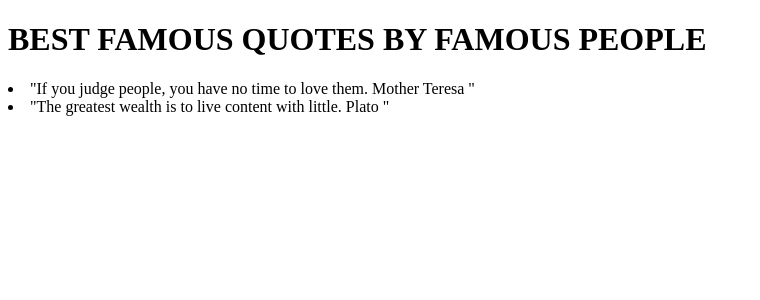
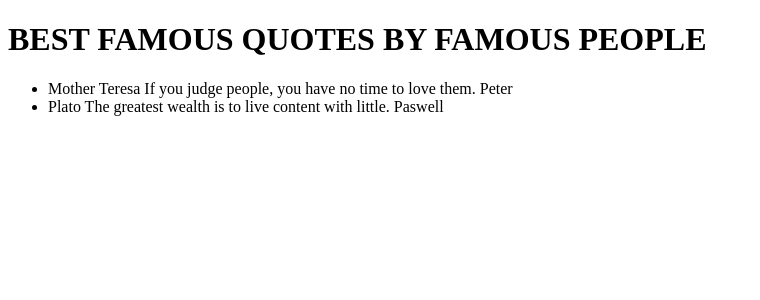
Before and after one commit to peterndungukamau/Quotes-App, an Angular app: page / in a window 1280 px wide. Shown: the top 300 px of the page, without its empty margins (0-760 px from the left). Built offline with nearby package versions, Linux system fonts and the light colour scheme.

Commit message:
add quote details

```diff
--- a/src/app/app.component.html
+++ b/src/app/app.component.html
@@ -1,4 +1 @@
-<div>
- <h1>BEST FAMOUS QUOTES BY FAMOUS PEOPLE </h1>
- <li *ngFor='let quote of quotes'>{{ quote }}</li>
-</div>
+<app-quote></app-quote>
--- a/src/app/app.component.ts
+++ b/src/app/app.component.ts
@@ -1,4 +1,5 @@
 import { Component } from '@angular/core';
+
 
 @Component({
   selector: 'app-root',
@@ -6,12 +7,6 @@ import { Component } from '@angular/core';
   styleUrls: ['./app.component.css']
 })
 export class AppComponent {
-  title = 'Quotes';
 
-  quotes:string[];
-
-  constructor(){
-    this.quotes = ['"If you judge people, you have no time to love them. Mother Teresa "','"The greatest wealth is to live content with little. Plato "']
-  }
 
 }
--- a/src/app/app.module.ts
+++ b/src/app/app.module.ts
@@ -4,11 +4,13 @@ import { NgModule } from '@angular/core';
 import { AppRoutingModule } from './app-routing.module';
 import { AppComponent } from './app.component';
 import { QuoteComponent } from './quote/quote.component';
+import { QuoteDetailsComponent } from './quote-details/quote-details.component';
 
 @NgModule({
   declarations: [
     AppComponent,
-    QuoteComponent
+    QuoteComponent,
+    QuoteDetailsComponent
   ],
   imports: [
     BrowserModule,
--- /dev/null
+++ b/src/app/quote-details/quote-details.component.html
@@ -0,0 +1 @@
+<p>quote-details works!</p>
--- /dev/null
+++ b/src/app/quote-details/quote-details.component.ts
@@ -0,0 +1,15 @@
+import { Component, OnInit } from '@angular/core';
+
+@Component({
+  selector: 'app-quote-details',
+  templateUrl: './quote-details.component.html',
+  styleUrls: ['./quote-details.component.css']
+})
+export class QuoteDetailsComponent implements OnInit {
+
+  constructor() { }
+
+  ngOnInit() {
+  }
+
+}
--- a/src/app/quote/quote.component.html
+++ b/src/app/quote/quote.component.html
@@ -1,4 +1,6 @@
-<div class="container">
-<h1>Quotes</h1>
-<p>This are quotes from famous people {{ quote }}</p>
+<div>
+<h1>BEST FAMOUS QUOTES BY FAMOUS PEOPLE </h1>
+<ul>
+<li *ngFor='let quote of quotes'>{{quote.author}} {{quote.quote}} {{quote.submitter}}</li>
+</ul>
 </div>
--- a/src/app/quote/quote.component.ts
+++ b/src/app/quote/quote.component.ts
@@ -1,4 +1,5 @@
 import { Component, OnInit } from '@angular/core';
+import { Quote } from '../quote'
 
 @Component({
   selector: 'app-quote',
@@ -6,6 +7,10 @@ import { Component, OnInit } from '@angular/core';
   styleUrls: ['./quote.component.css']
 })
 export class QuoteComponent implements OnInit {
+  quotes:Quote = [
+    {author:'Mother Teresa', quote:'If you judge people, you have no time to love them.', submitter:'Peter', more:'another quote from Teresa'},
+    {author:'Plato', quote:'The greatest wealth is to live content with little.', submitter:'Paswell', more:'another quote from Plato'}
+  ];
 
   constructor() { }
 
```
Also changed, not shown: src/app/quote-details/quote-details.component.css (added), 1 other file (tests, documents, lock files or other folders).
